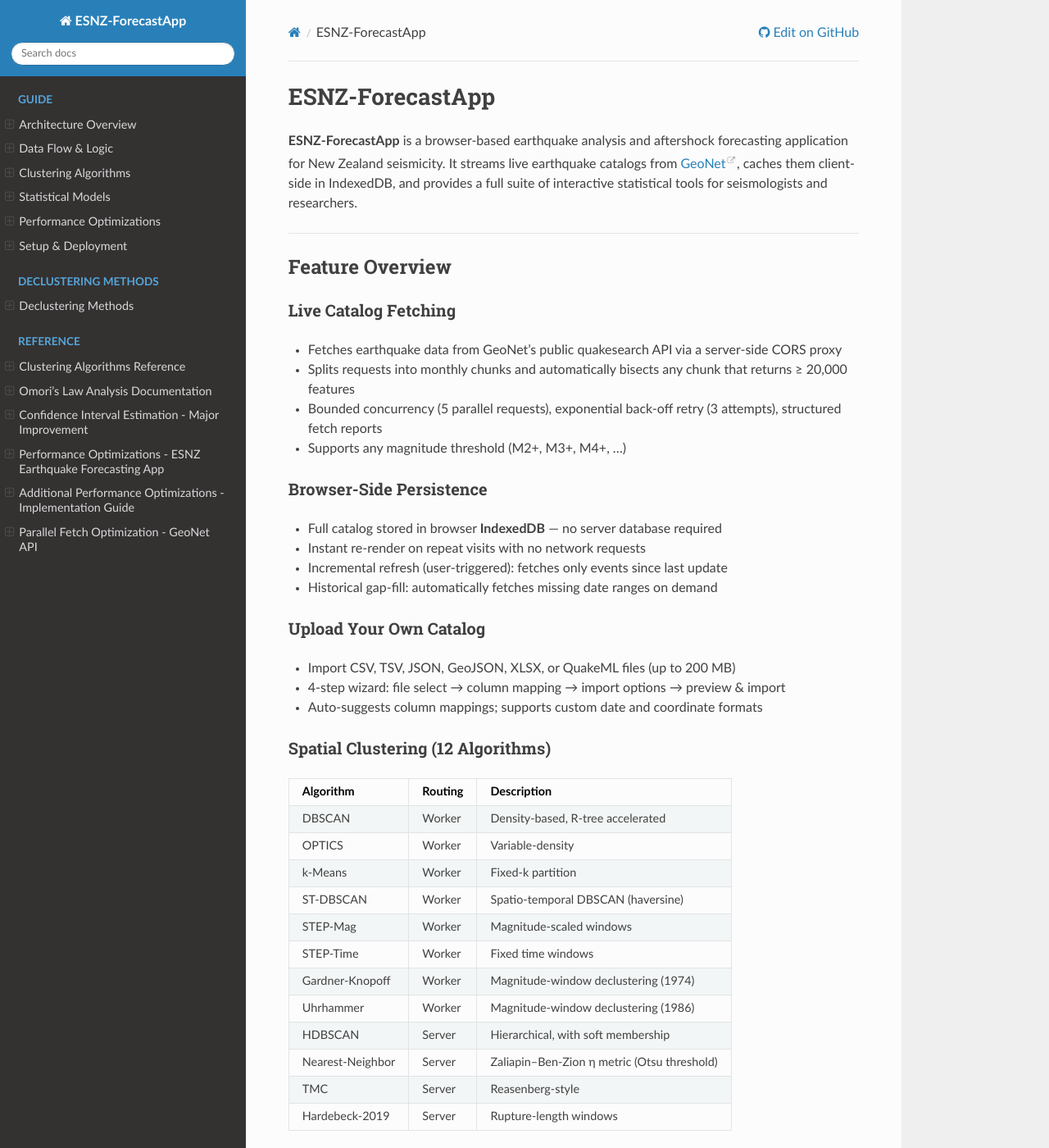
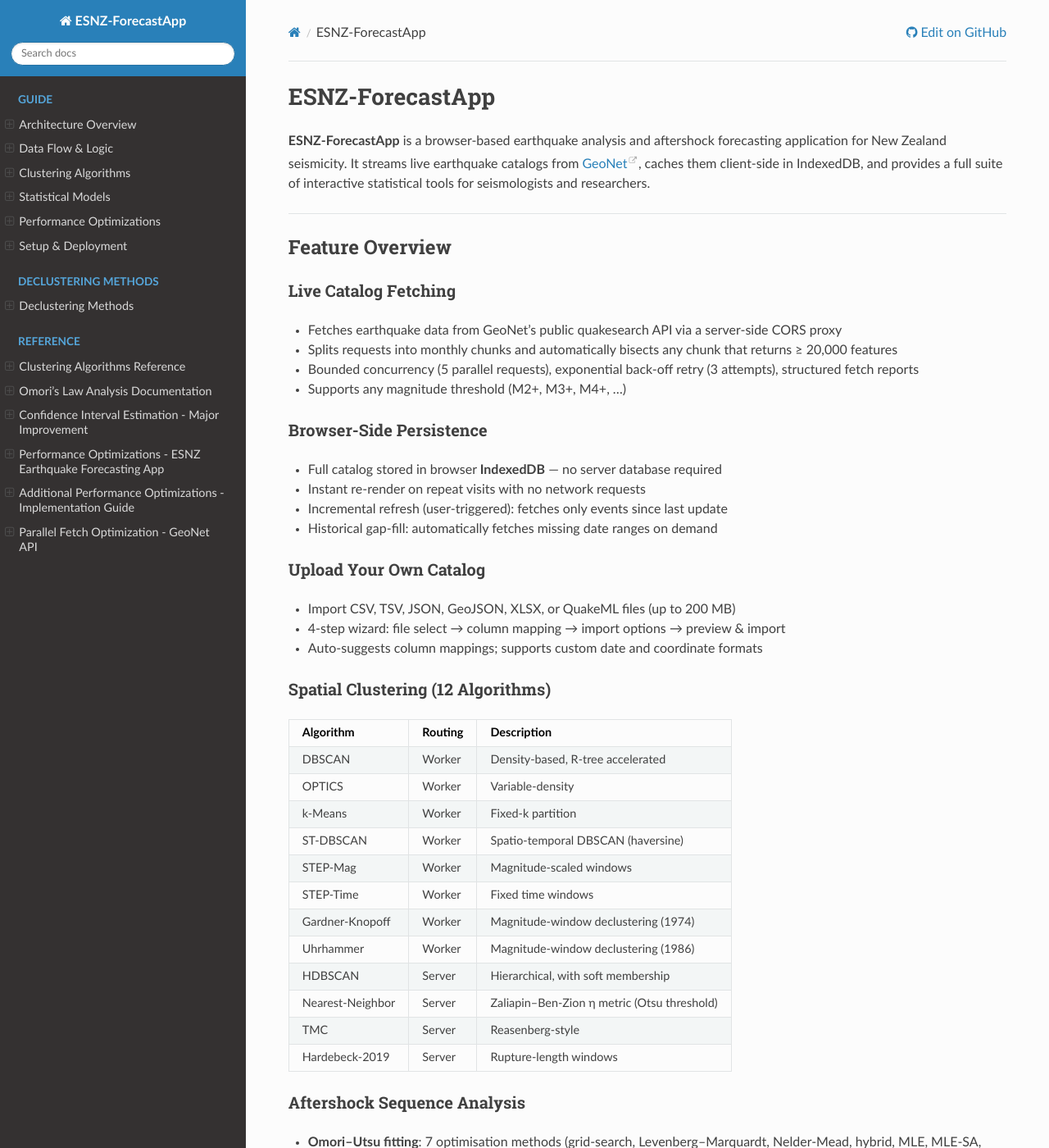
Before and after one commit to KennyGraham1/ESNZ-ForecastApp, a Sphinx documentation site: the page built from docs/index.md, in a window 1280 px wide and 1400 px high. Shown: the whole window at 82% size. Built offline with Sphinx 7.4.7 and the Read the Docs theme 3.1.0, drawn with Linux system fonts in a browser that asks for light colours; comment, search, counter and statistics services are not loaded.

Commit message:
feat: add pan/zoom functionality for Mermaid diagrams and custom CSS for improved layout

```diff
--- /dev/null
+++ b/docs/_static/css/custom.css
@@ -0,0 +1,49 @@
+/* ============================================================
+   ESNZ-ForecastApp documentation — custom Read the Docs tweaks
+   ============================================================ */
+
+/* Use the full width next to the sidebar. The default RTD theme caps the content
+   area at 800px, which leaves a large empty band on wide screens. */
+.wy-nav-content {
+    max-width: none;
+}
+
+/* ---- Mermaid diagrams: framed, centered, pan/zoom enabled ---------------- */
+/* (Pan/zoom controls are added by _static/js/mermaid-zoom.js via svg-pan-zoom.) */
+.mermaid {
+    margin: 1.5em auto;
+    padding: 0.25em;
+    border: 1px solid #e1e4e5;
+    border-radius: 6px;
+    background: #fafbfc;
+    overflow: auto;            /* graceful fallback: scroll if zoom JS is unavailable */
+    text-align: center;
+}
+.mermaid svg {
+    display: block;
+    margin: 0 auto;
+    max-width: 100%;
+}
+/* svg-pan-zoom +/- / reset control icons */
+.svg-pan-zoom-control {
+    cursor: pointer;
+    opacity: 0.65;
+    transition: opacity 0.15s ease-in-out;
+}
+.svg-pan-zoom-control:hover {
+    opacity: 1;
+}
+
+/* ---- Tables: wrap long parameter cells instead of forcing a horizontal
+        scrollbar (the RTD default is white-space: nowrap). ----------------- */
+.rst-content table.docutils td,
+.rst-content table.docutils th {
+    white-space: normal !important;
+    vertical-align: top;
+}
+
+/* ---- A little more breathing room around long content ------------------- */
+.rst-content .section > * ,
+.rst-content section > * {
+    max-width: 100%;
+}
--- /dev/null
+++ b/docs/_static/js/mermaid-zoom.js
@@ -0,0 +1,64 @@
+// Add pan + zoom controls to every Mermaid diagram.
+//
+// Mermaid renders client-side (sphinxcontrib-mermaid "raw" mode); svg-pan-zoom is
+// loaded from the CDN before this file (see conf.py html_js_files). We poll until
+// both the library and at least one rendered <svg> are present, then attach
+// svg-pan-zoom to each diagram: +/- and reset buttons, double-click zoom, and
+// drag-to-pan. Mouse-wheel zoom is left off so it doesn't hijack page scrolling.
+(function () {
+    "use strict";
+
+    var DIAGRAM_HEIGHT = 480; // px viewport height per diagram
+
+    function ready() {
+        return typeof window.svgPanZoom === "function" &&
+            document.querySelector(".mermaid svg");
+    }
+
+    function enhance() {
+        document.querySelectorAll(".mermaid").forEach(function (box) {
+            var svg = box.querySelector("svg");
+            if (!svg || box.dataset.zoomReady === "1") return;
+            box.dataset.zoomReady = "1";
+
+            // Give the SVG a stable viewport so pan/zoom has dimensions to work with.
+            svg.removeAttribute("width");
+            svg.removeAttribute("height");
+            svg.style.width = "100%";
+            svg.style.height = DIAGRAM_HEIGHT + "px";
+            svg.style.maxWidth = "100%";
+            svg.style.cursor = "grab";
+
+            var pz = window.svgPanZoom(svg, {
+                zoomEnabled: true,
+                controlIconsEnabled: true,   // on-screen +, -, reset buttons
+                fit: true,
+                center: true,
+                minZoom: 0.3,
+                maxZoom: 20,
+                zoomScaleSensitivity: 0.35,
+                dblClickZoomEnabled: true,
+                mouseWheelZoomEnabled: false // keep wheel for page scroll
+            });
+
+            window.addEventListener("resize", function () {
+                pz.resize();
+                pz.fit();
+                pz.center();
+            });
+        });
+    }
+
+    function waitFor(tries) {
+        tries = tries || 0;
+        if (ready()) { enhance(); return; }
+        if (tries > 60) return;          // give up after ~12 s
+        setTimeout(function () { waitFor(tries + 1); }, 200);
+    }
+
+    if (document.readyState === "complete") {
+        waitFor();
+    } else {
+        window.addEventListener("load", function () { waitFor(); });
+    }
+})();
--- a/docs/conf.py
+++ b/docs/conf.py
@@ -66,6 +66,16 @@
     "conf_py_path": "/docs/",
 }
 
+# Widen the content area beyond the theme's 800px cap (see _static/css/custom.css).
+html_static_path = ["_static"]
+html_css_files = ["css/custom.css"]
+
+# Pan/zoom controls for Mermaid diagrams (svg-pan-zoom from CDN + our init).
+html_js_files = [
+    "https://cdn.jsdelivr.net/npm/svg-pan-zoom@3.6.1/dist/svg-pan-zoom.min.js",
+    "js/mermaid-zoom.js",
+]
+
 # Render Mermaid on the client with the raw (script) method — works on
 # Read the Docs without a headless-browser/puppeteer build step.
 mermaid_output_format = "raw"
```
